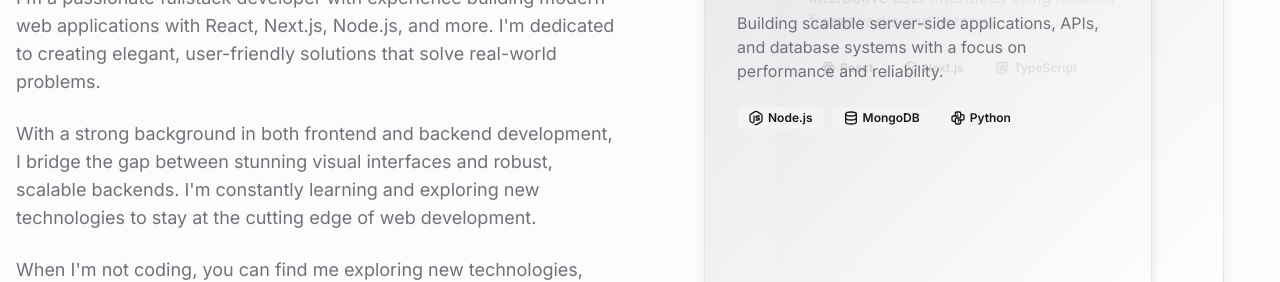
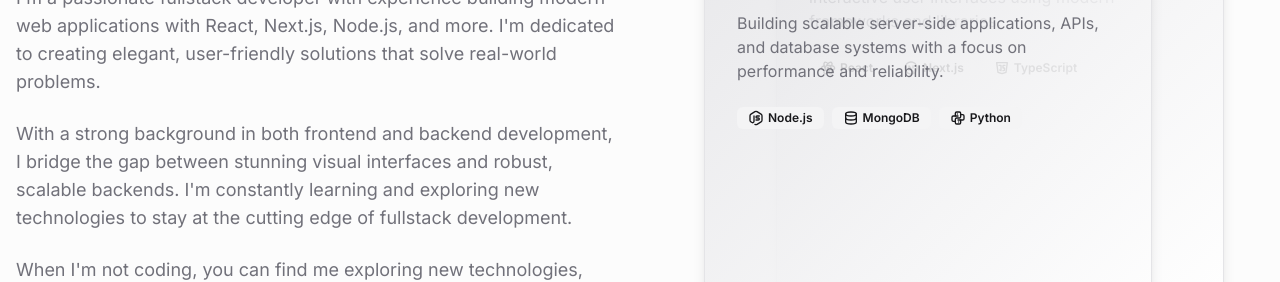
Before and after one commit to ashusahni/PersonalPortfolio, a Next.js app: page / in a window 1280 px wide. Shown: the part 1000-1282 px from the top of the page. Built offline with nearby package versions, Linux system fonts and the light colour scheme.

Commit message:
abt_Section

```diff
--- a/src/components/portfolio/AboutSection.tsx
+++ b/src/components/portfolio/AboutSection.tsx
@@ -52,7 +52,7 @@ export default function AboutSection() {
               I'm a passionate fullstack developer with experience building modern web applications with React, Next.js, Node.js, and more. I'm dedicated to creating elegant, user-friendly solutions that solve real-world problems.
             </p>
             <p className="text-lg text-muted-foreground mb-6">
-              With a strong background in both frontend and backend development, I bridge the gap between stunning visual interfaces and robust, scalable backends. I'm constantly learning and exploring new technologies to stay at the cutting edge of web development.
+              With a strong background in both frontend and backend development, I bridge the gap between stunning visual interfaces and robust, scalable backends. I'm constantly learning and exploring new technologies to stay at the cutting edge of fullstack development.
             </p>
             <p className="text-lg text-muted-foreground">
               When I'm not coding, you can find me exploring new technologies, contributing to open-source projects, or sharing my knowledge through blog posts and technical talks.
```
